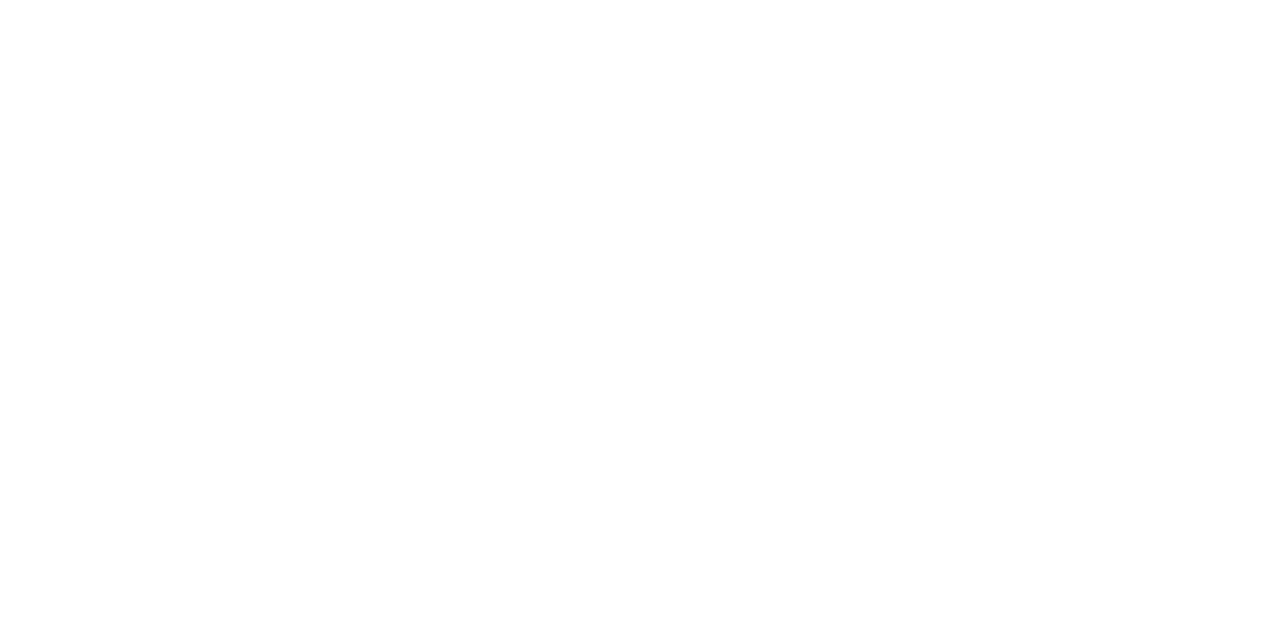
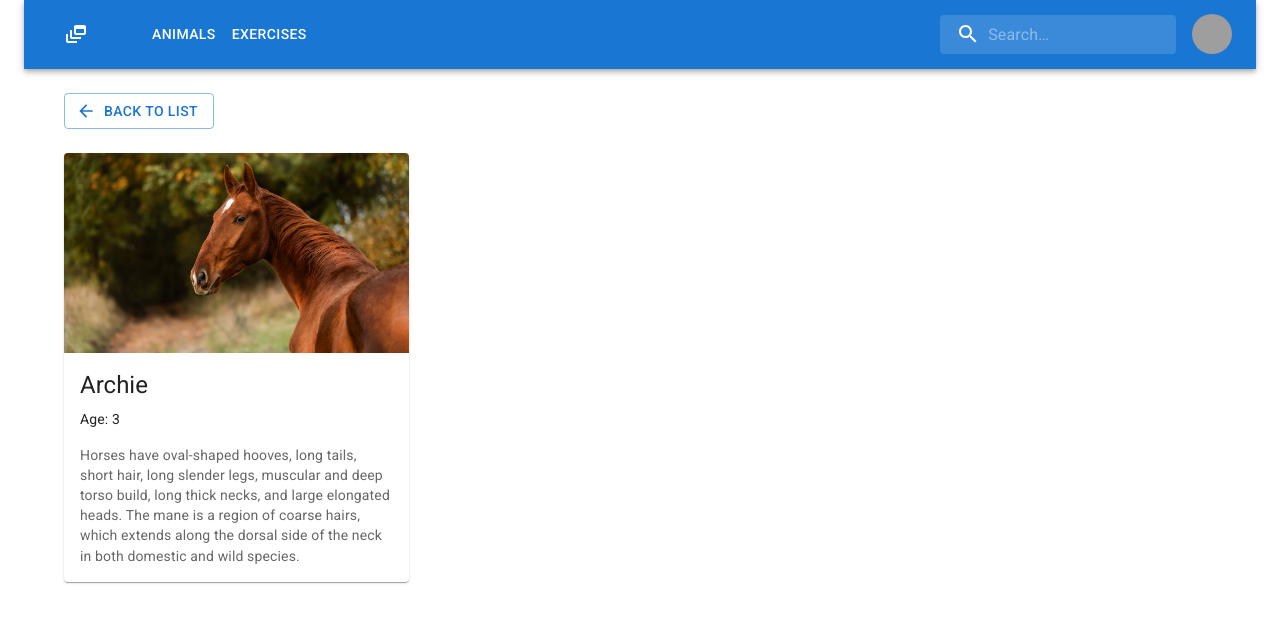
Before and after one commit to Annaivv/react-training-app, a React (Create React App) app: page /animals/a-1 in a window 1280 px wide. Before the commit this address had no page. Shown: the top 622 px of the page. Built offline with nearby package versions, Linux system fonts and the light colour scheme; grey boxes are pictures that could not be loaded; the HTML template or start-up script is replaced by a standard one.

Commit message:
feature: AnimalsList and AnimalCard basic version added

```diff
--- a/src/App.js
+++ b/src/App.js
@@ -4,6 +4,7 @@
 import { Home } from "./Pages/Home";
 import { Animals } from "./Pages/AnimalsList";
 import { ExercisesList } from "../src/Pages/ExercisesList";
+import { AnimalCard } from "./Pages/AnimalCard";
 
 function App() {
   return (
@@ -11,6 +12,7 @@
       <Route path="/" element={<SharedLayout />}>
         <Route index element={<Home />} />
         <Route path="animals" element={<Animals />} />
+        <Route path="animals/:id" element={<AnimalCard />} />
         <Route path="exercises" element={<ExercisesList />} />
       </Route>
     </Routes>
--- /dev/null
+++ b/src/Components/BackLink.jsx
@@ -0,0 +1,13 @@
+import Button from "@mui/material/Button";
+import ArrowBackIcon from "@mui/icons-material/ArrowBack";
+import { Link } from "react-router-dom";
+
+export const BackLink = ({ to, children }) => {
+  return (
+    <Link to={to}>
+      <Button variant="outlined" startIcon={<ArrowBackIcon />}>
+        {children}
+      </Button>
+    </Link>
+  );
+};
--- /dev/null
+++ b/src/Pages/AnimalCard.jsx
@@ -0,0 +1,50 @@
+import { useParams, useLocation } from "react-router-dom";
+import Container from "@mui/material/Container";
+import Button from "@mui/material/Button";
+import ArrowBackIcon from "@mui/icons-material/ArrowBack";
+import Card from "@mui/material/Card";
+import CardContent from "@mui/material/CardContent";
+import CardMedia from "@mui/material/CardMedia";
+import Typography from "@mui/material/Typography";
+import { CardActionArea } from "@mui/material";
+import horseImage from "../assets/horse.jpg";
+import { getAnimalById } from "../fakeAPI";
+import { BackLink } from "../Components/BackLink";
+
+export const AnimalCard = () => {
+  const { id } = useParams();
+  const animal = getAnimalById(id);
+  const location = useLocation();
+  const backLinkHref = location.state?.from ?? "/animals";
+
+  return (
+    <Container sx={{ paddingBottom: 3, paddingTop: 3 }}>
+      <BackLink to={backLinkHref}>Back to list</BackLink>
+      <Card sx={{ maxWidth: 345, marginTop: 3 }}>
+        <CardActionArea>
+          <CardMedia
+            component="img"
+            height="200"
+            image={horseImage}
+            alt="horse"
+          />
+          <CardContent>
+            <Typography gutterBottom variant="h5" component="div">
+              {animal.name}
+            </Typography>
+            <Typography variant="body2" sx={{ marginBottom: 2 }}>
+              Age: {animal.age}
+            </Typography>
+            <Typography variant="body2" color="text.secondary">
+              Horses have oval-shaped hooves, long tails, short hair, long
+              slender legs, muscular and deep torso build, long thick necks, and
+              large elongated heads. The mane is a region of coarse hairs, which
+              extends along the dorsal side of the neck in both domestic and
+              wild species.
+            </Typography>
+          </CardContent>
+        </CardActionArea>
+      </Card>
+    </Container>
+  );
+};
--- a/src/Pages/AnimalsList.jsx
+++ b/src/Pages/AnimalsList.jsx
@@ -1,3 +1,46 @@
+import * as React from "react";
+import Box from "@mui/material/Box";
+import Paper from "@mui/material/Paper";
+import Stack from "@mui/material/Stack";
+import { styled } from "@mui/material/styles";
+import IconButton from "@mui/material/IconButton";
+import AddCircleIcon from "@mui/icons-material/AddCircle";
+import { getAnimals } from "../fakeAPI";
+import { Link, useLocation } from "react-router-dom";
+
+const Item = styled(Paper)(({ theme }) => ({
+  backgroundColor: theme.palette.mode === "dark" ? "#1A2027" : "#fff",
+  ...theme.typography.body2,
+  padding: theme.spacing(1),
+  textAlign: "center",
+  color: theme.palette.text.secondary,
+}));
+
 export const Animals = () => {
-  return <div>Animals List</div>;
+  const location = useLocation();
+  const animals = getAnimals();
+
+  return (
+    <Box sx={{ width: "100%", paddingTop: "24px", textAlign: "center" }}>
+      <Stack spacing={2}>
+        {animals.map((animal) => (
+          <Link
+            to={`${animal.id}`}
+            state={{ from: location }}
+            key={animal.id}
+            sx={{ textDecoration: "none" }}
+          >
+            <Item>{animal.name}</Item>
+          </Link>
+        ))}
+      </Stack>
+      <IconButton
+        color="primary"
+        aria-label="add animal"
+        sx={{ paddingTop: "24px" }}
+      >
+        <AddCircleIcon fontSize="large" />
+      </IconButton>
+    </Box>
+  );
 };
--- a/src/fakeAPI.js
+++ b/src/fakeAPI.js
@@ -1,14 +1,14 @@
 const animals = [
-  { id: "a-1", name: "Hoodie 1" },
-  { id: "a-2", name: "Hoodie 2" },
-  { id: "a-3", name: "Hoodie 3" },
-  { id: "a-4", name: "Sneakers 1" },
-  { id: "a-5", name: "Sneakers 2" },
-  { id: "a-6", name: "Sneakers 3" },
-  { id: "a-7", name: "Sneakers 4" },
-  { id: "a-8", name: "Pants 1" },
-  { id: "a-9", name: "Pants 2" },
-  { id: "a-10", name: "Pants 3" },
+  { id: "a-1", name: "Archie", age: 3 },
+  { id: "a-2", name: "Stellar", age: 12 },
+  { id: "a-3", name: "Jaden", age: 23 },
+  { id: "a-4", name: "Rio", age: 9 },
+  { id: "a-5", name: "Paris", age: 15 },
+  { id: "a-6", name: "Rhymie", age: 6 },
+  { id: "a-7", name: "Olivia", age: 3 },
+  { id: "a-8", name: "Arsenal", age: 17 },
+  { id: "a-9", name: "Gia", age: 21 },
+  { id: "a-10", name: "Nora", age: 8 },
 ];
 
 export const getAnimals = () => {
--- a/src/index.css
+++ b/src/index.css
@@ -1,13 +1,17 @@
 body {
   margin: 0;
-  font-family: -apple-system, BlinkMacSystemFont, 'Segoe UI', 'Roboto', 'Oxygen',
-    'Ubuntu', 'Cantarell', 'Fira Sans', 'Droid Sans', 'Helvetica Neue',
+  font-family: -apple-system, BlinkMacSystemFont, "Segoe UI", "Roboto", "Oxygen",
+    "Ubuntu", "Cantarell", "Fira Sans", "Droid Sans", "Helvetica Neue",
     sans-serif;
   -webkit-font-smoothing: antialiased;
   -moz-osx-font-smoothing: grayscale;
 }
 
 code {
-  font-family: source-code-pro, Menlo, Monaco, Consolas, 'Courier New',
+  font-family: source-code-pro, Menlo, Monaco, Consolas, "Courier New",
     monospace;
 }
+
+a {
+  text-decoration: none;
+}
```
Also changed, not shown: src/assets/horse.jpg (added).
